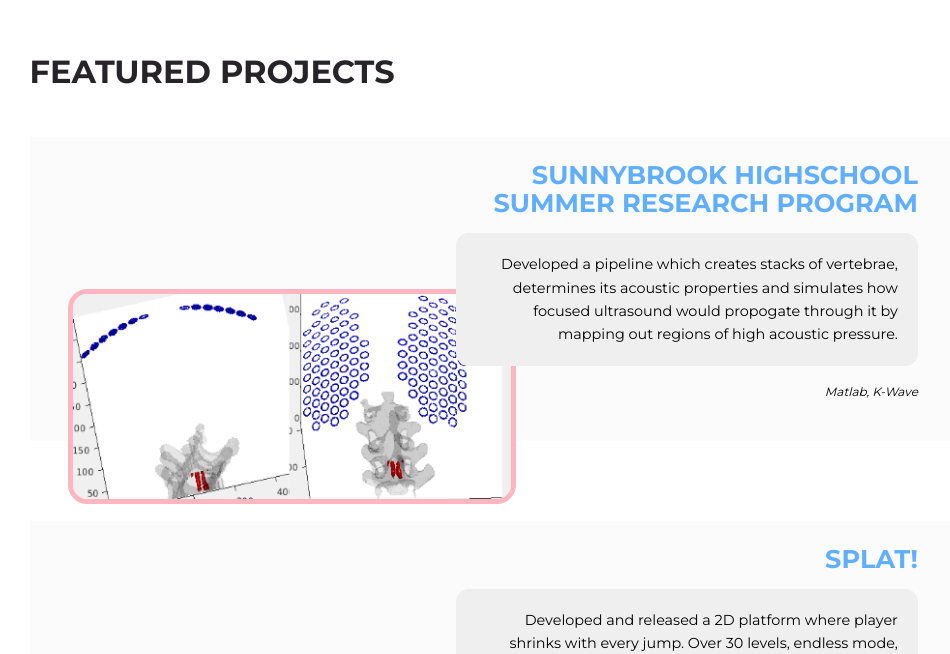
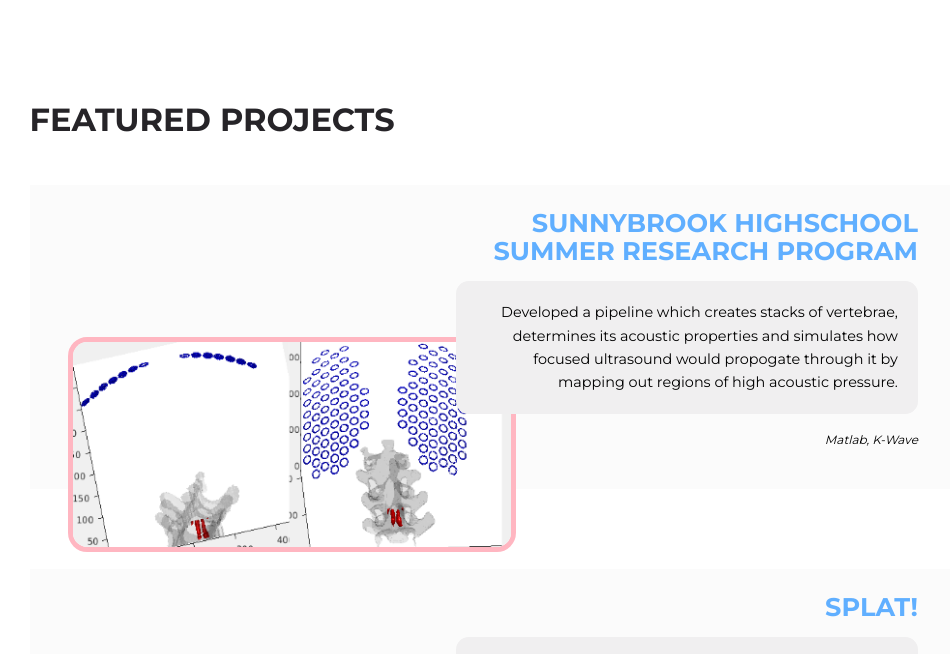
Before and after one commit to IsaacYu15/portfoliowebsite, a React (Create React App) app: page / in a window 1280 px wide. Shown: the part 826-1480 px from the top of the page, without its empty margins (124-1074 px from the left). Built offline with nearby package versions, Linux system fonts and the light colour scheme.

Commit message:
widthChange

```diff
--- a/package.json
+++ b/package.json
@@ -15,7 +15,7 @@
   },
   "scripts": {
     "predeploy": "npm run build",
-    "deploy": "gh-pages -b master -d build",
+    "deploy": "gh-pages -d build",
     "start": "react-scripts start",
     "build": "react-scripts build",
     "test": "react-scripts test",
--- a/src/index.css
+++ b/src/index.css
@@ -55,7 +55,7 @@ body {
 
 /*GENERAL SECTION STYLES*/
 section {
-    padding: 5rem 0;
+    padding: 10% 0;
     background: var(--color-white);
     transition: var(--transition);
 }
```
